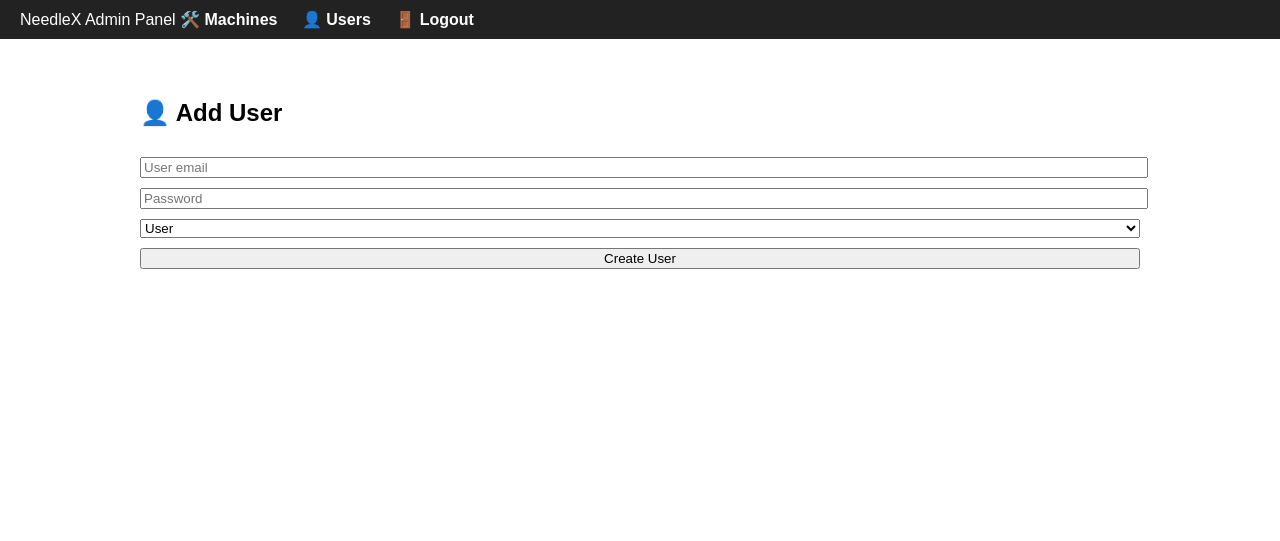
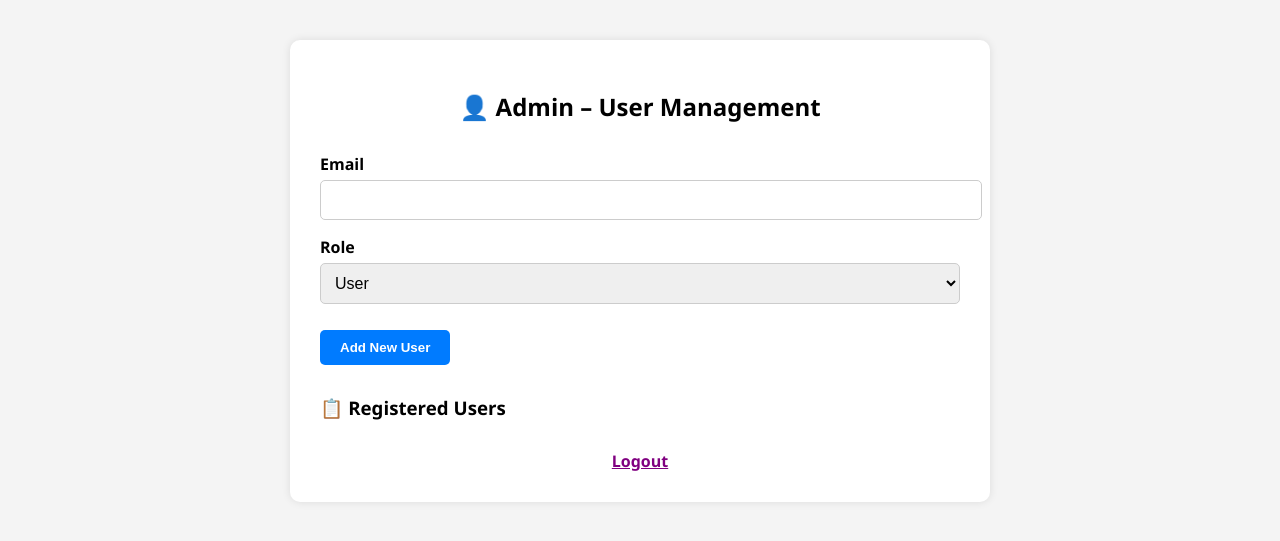
Before and after one commit to gigtarget/needlex, a Flask app: template app/templates/admin_users.html in a window 1280 px wide. Shown: the top 541 px of the page. Run offline with Flask 3, Linux system fonts and the light colour scheme; the template is opened without the code that fills it, so the values that code supplies are empty.

Commit message:
Update admin_users.html

```diff
--- a/app/templates/admin_users.html
+++ b/app/templates/admin_users.html
@@ -1,33 +1,136 @@
-{% extends "base_admin.html" %}
+<!DOCTYPE html>
+<html>
+<head>
+    <title>Admin – Users</title>
+    <meta name="viewport" content="width=device-width, initial-scale=1" />
+    <style>
+        body {
+            font-family: 'Segoe UI', sans-serif;
+            background-color: #f4f4f4;
+            padding: 40px 20px;
+            max-width: 700px;
+            margin: auto;
+        }
 
-{% block content %}
-<h2>👤 Add User</h2>
+        .panel {
+            background: white;
+            padding: 30px;
+            border-radius: 10px;
+            box-shadow: 0 0 8px rgba(0,0,0,0.1);
+        }
+
+        h2 {
+            text-align: center;
+            margin-bottom: 30px;
+        }
+
+        .form-group {
+            margin-bottom: 16px;
+        }
+
+        label {
+            display: block;
+            font-weight: bold;
+            margin-bottom: 5px;
+        }
+
+        input, select {
+            width: 100%;
+            padding: 10px;
+            font-size: 16px;
+            border-radius: 5px;
+            border: 1px solid #ccc;
+        }
+
+        .btn {
+            padding: 10px 20px;
+            border: none;
+            background: #007bff;
+            color: white;
+            font-weight: bold;
+            cursor: pointer;
+            border-radius: 5px;
+            margin-top: 10px;
+        }
+
+        .user-list {
+            margin-top: 30px;
+        }
+
+        .user-card {
+            background: #f9f9f9;
+            padding: 15px;
+            margin-bottom: 15px;
+            border-radius: 6px;
+            border-left: 5px solid #007bff;
+        }
+
+        .user-card strong {
+            display: block;
+        }
+
+        .actions a {
+            margin-right: 12px;
+            color: #007bff;
+            text-decoration: none;
+        }
+
+        .actions a.delete {
+            color: red;
+        }
+
+        .logout {
+            text-align: center;
+            margin-top: 30px;
+        }
+
+        .logout a {
+            color: purple;
+            font-weight: bold;
+        }
+    </style>
+</head>
+<body>
+    <div class="panel">
+        <h2>👤 Admin – User Management</h2>
 
         <form method="POST">
-    <input type="email" name="email" placeholder="User email" required>
-    <input type="password" name="password" placeholder="Password" required>
+            <div class="form-group">
+                <label>Email</label>
+                <input type="email" name="email" required />
+            </div>
+
+            <div class="form-group">
+                <label>Role</label>
                 <select name="role">
                     <option value="user">User</option>
                     <option value="admin">Admin</option>
                 </select>
-    <button type="submit">Create User</button>
+            </div>
+
+            <button class="btn" type="submit">Add New User</button>
         </form>
 
-{% if users %}
-<h3>📋 Existing Users</h3>
-<table border="1">
-    <tr>
-        <th>#</th>
-        <th>Email</th>
-        <th>Role</th>
-    </tr>
+        <div class="user-list">
+            <h3>📋 Registered Users</h3>
             {% for user in users %}
-    <tr>
-        <td>{{ loop.index }}</td>
-        <td>{{ user.email }}</td>
-        <td>{{ user.role }}</td>
-    </tr>
+                <div class="user-card">
+                    <strong>{{ user.email }}</strong>
+                    Role: {{ user.role }}<br>
+                    {% if user.machines %}
+                        Machines: {{ user.machines|length }}
+                    {% endif %}
+                    <div class="actions">
+                        <a href="{{ url_for('admin.edit_user', user_id=user.id) }}">Edit</a>
+                        <a href="{{ url_for('admin.delete_user', user_id=user.id) }}" class="delete">Delete</a>
+                    </div>
+                </div>
             {% endfor %}
-</table>
-{% endif %}
-{% endblock %}
+        </div>
+
+        <div class="logout">
+            <a href="{{ url_for('auth.logout') }}">Logout</a>
+        </div>
+    </div>
+</body>
+</html>
```
Lines whose indentation alone changed are shown as unchanged.
